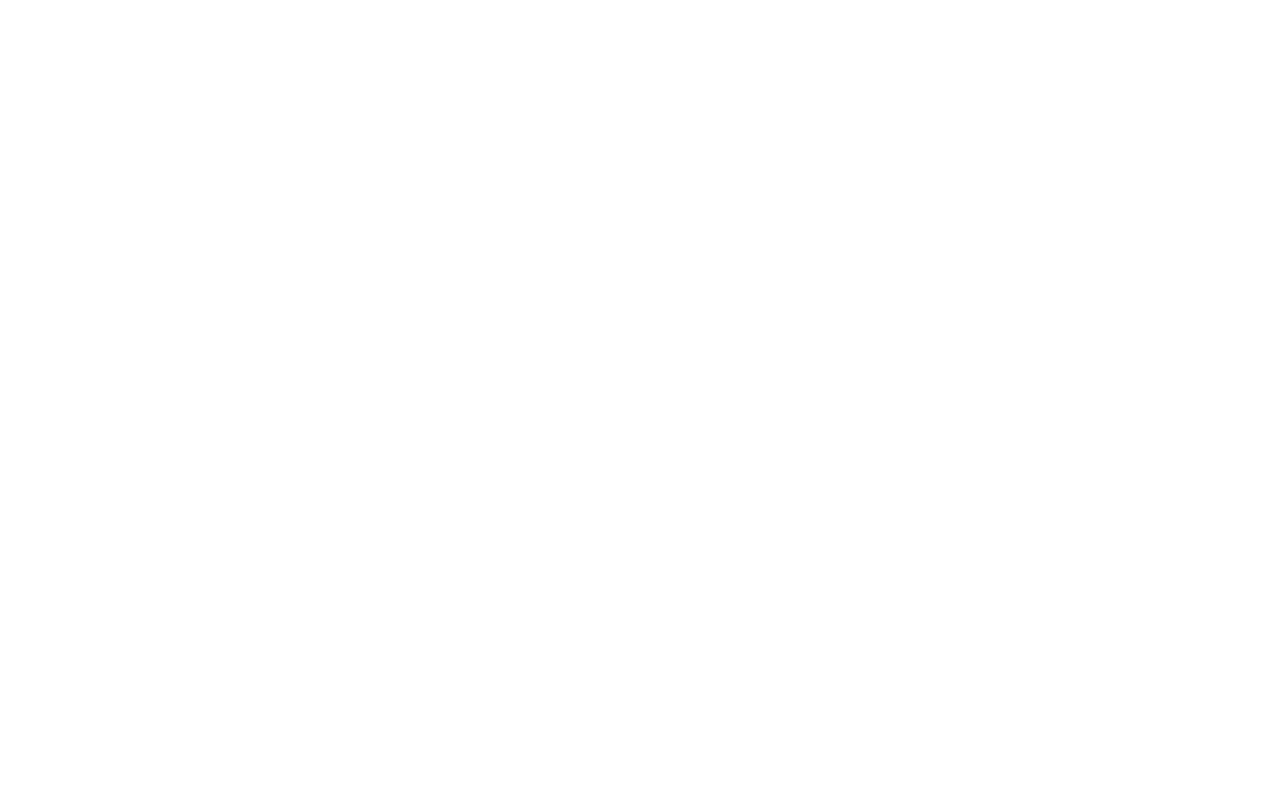
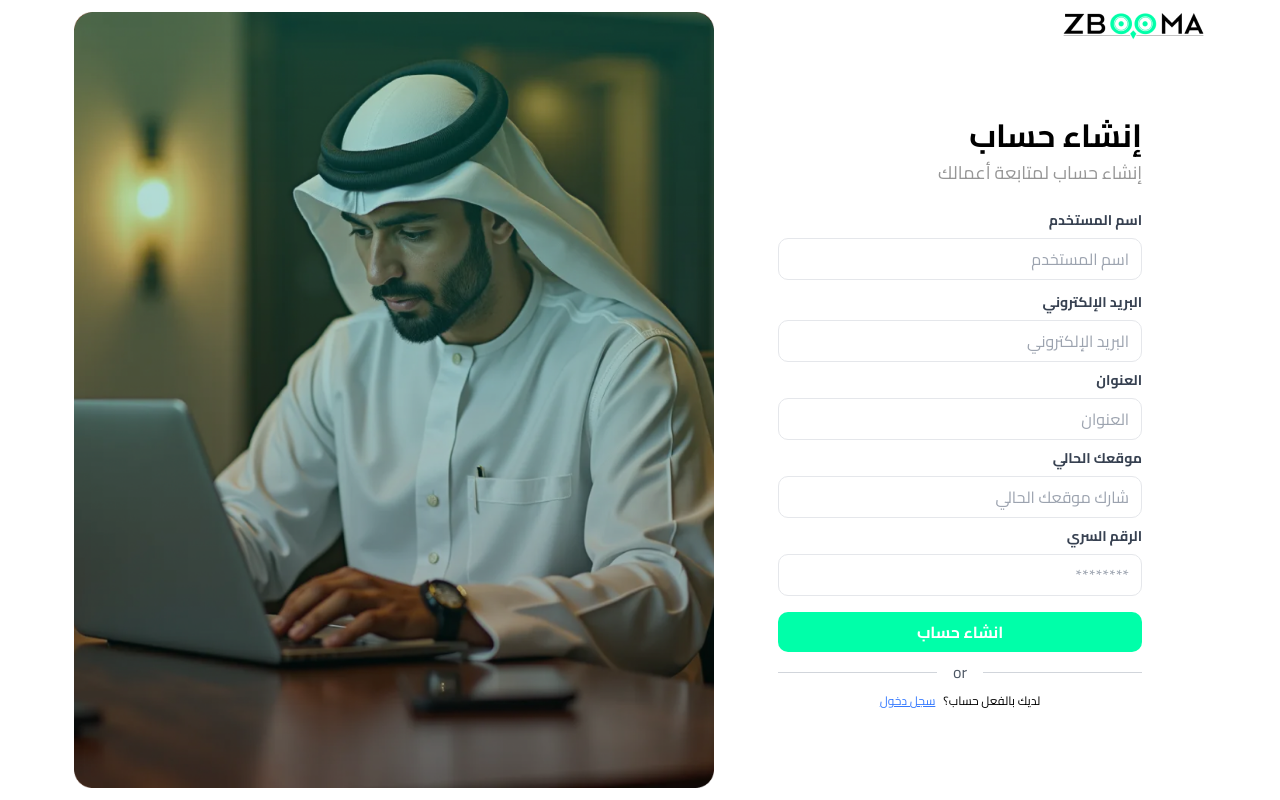
Before and after one commit to faresibrahim081/crm-system, a React (Vite) app: page / in a window 1280 px wide. Built offline with nearby package versions, Linux system fonts and the light colour scheme.

Commit message:
Finished Register

```diff
--- a/src/App.jsx
+++ b/src/App.jsx
@@ -2,13 +2,14 @@
 import reactLogo from './assets/react.svg'
 import viteLogo from '/vite.svg'
 import './App.css'
+import Register from './Components/Register/Register'
 
 function App() {
 
 
   return (
     <>
-
+      <Register/>
     </>
   )
 }
--- /dev/null
+++ b/src/Components/Register/Form/Form.jsx
@@ -0,0 +1,68 @@
+import React from 'react'
+import { FaRegUser, FaCity } from "react-icons/fa";
+import { MdOutlineMail } from "react-icons/md";
+import { IoLocationOutline } from "react-icons/io5";
+import { RiLockPasswordLine } from "react-icons/ri";
+import { div } from 'framer-motion/client';
+
+const Form = () => {
+
+  const formFields = [
+    { id: "username", label: "اسم المستخدم", type: "text", placeholder: "اسم المستخدم"},
+    { id: "email", label: "البريد الإلكتروني", type: "email", placeholder: "البريد الإلكتروني"},
+    { id: "address", label: "العنوان", type: "text", placeholder: "العنوان"},
+    { id: "active-address", label: "موقعك الحالي", type: "text", placeholder: "شارك موقعك الحالي"},
+    { id: "password", label: "الرقم السري", type: "password", placeholder: "********"}
+  ];
+
+  return (
+    <section className='w-full pl-[64px] pr-[64px]'>
+      <div class="w-full">
+        <div className='text-right'>
+          <h1 className='text-[32px] font-bold'>
+            إنشاء حساب
+          </h1>
+          <p className='text-[18px] text-[#969696]'>
+            إنشاء حساب لمتابعة أعمالك
+          </p>
+        </div>
+        <form class="bg-white w-full rounded space-y-2 pt-6 pb-8 mb-4">
+          {
+            formFields.map(field =>
+              <div className="mb-3" key={field.id}>
+                <label className="block text-gray-700 text-sm font-bold mb-2 text-right" htmlFor={field.id}>
+                  {field.label}
+                </label>
+                <input
+                  className="text-right border rounded-[10px] w-full py-2 px-3 text-gray-700 focus:outline-none focus:ring-2 focus:ring-[#00FFA9]"
+                  id={field.id}
+                  type={field.type}
+                  placeholder={field.placeholder}
+                />
+              </div>
+            )
+          }
+          <div>
+            <button class="bg-[#00FFA9] hover:bg-[#2ea880] mt-2 w-full text-white font-bold py-2 px-4 rounded-[10px] focus:outline-none focus:shadow-outline transition duration-300" type="button">
+              انشاء حساب
+            </button>
+
+          </div>
+
+          <div class="flex items-center my-4">
+            <div class="flex-1 border-b border-gray-300"></div>
+            <span class="mx-4 text-gray-600">or</span>
+            <div class="flex-1 border-b border-gray-300"></div>
+          </div>
+
+          <div className='text-center flex items-center justify-center gap-[8px] text-[12px]'>
+            <a className='text-[#367AFF] underline' href="#">سجل دخول</a>
+            <p>لديك بالفعل حساب؟</p>
+          </div>
+        </form>
+      </div>
+    </section>
+  )
+}
+
+export default Form
--- /dev/null
+++ b/src/Components/Register/Register.css
@@ -0,0 +1,5 @@
+@media (max-width: 850px) {
+    .LS {
+        display: none;
+    }
+}
--- /dev/null
+++ b/src/Components/Register/Register.jsx
@@ -0,0 +1,27 @@
+import React from 'react'
+import leftSideimage from "../../assets/Dashboard Login Page illustration.png"
+import topLeftSideimage from '../../assets/top.png'
+import Form from './Form/Form'
+import './Register.css';
+
+const Register = () => {
+  return (
+    <>
+        <div className='w-full h-screen flex items-center justify-center p-3'>
+            <div className='w-[2/3] h-full LS'>
+                <img src={leftSideimage} className='h-[100%] w-full object-contain'/>
+            </div>
+            <div className='w-[1/3] h-full flex items-center justify-between flex-col RS'>
+                <div className='h-[9%]'>
+                    <img src={topLeftSideimage}/>
+                </div>
+                <div className='h-[91%] flex items-center justify-around flex-col w-full '>
+                    <Form/>
+                </div>
+            </div>
+        </div>
+    </>
+  )
+}
+
+export default Register
```
Also changed, not shown: src/assets/Dashboard Login Page illustration.png (added), src/assets/top.png (added).
